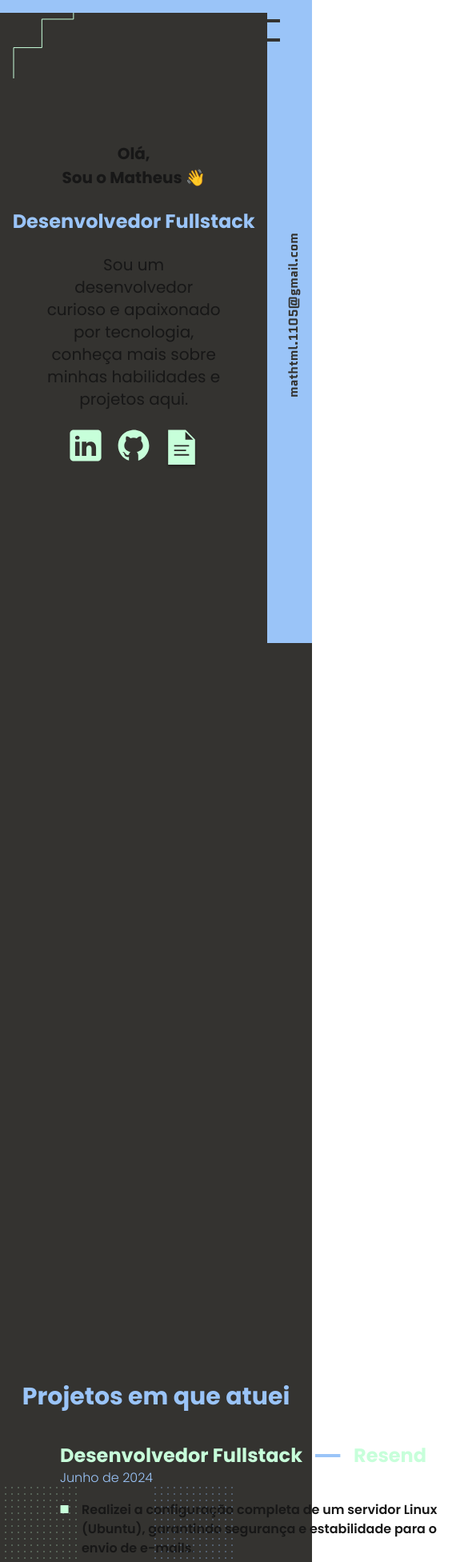
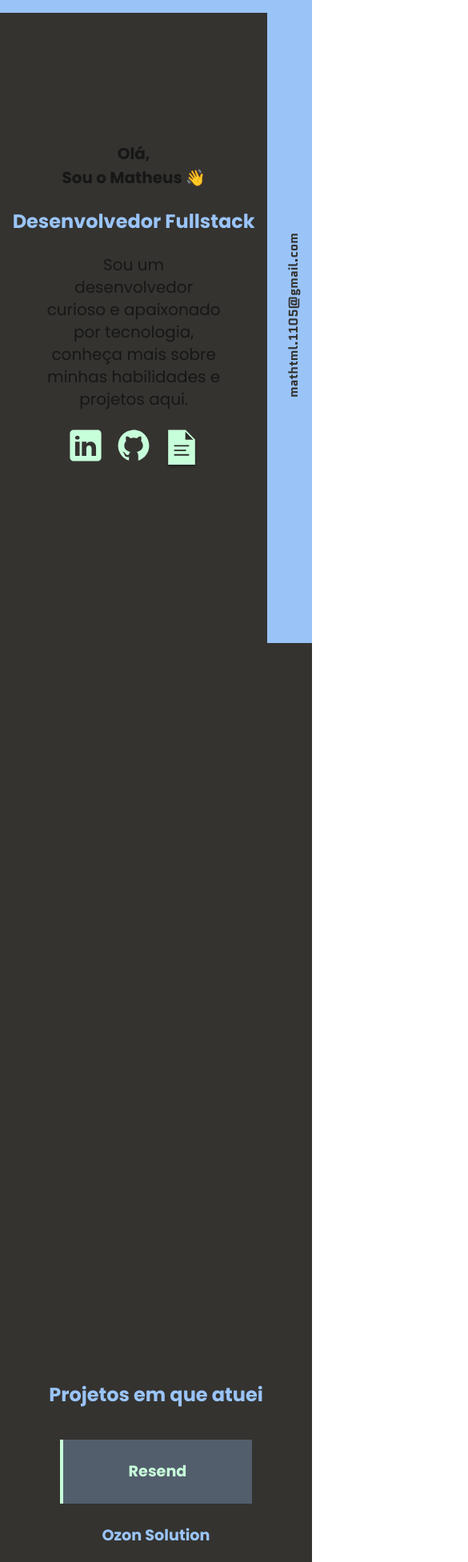
Before and after one commit to fatekkl/Portfolio-Next, a Next.js app: page / in a window 390 px wide. Shown: the part 40-1993 px from the top of the page at 80% size, 585 px wide, since content can reach past the window. Built offline with nearby package versions, Linux system fonts and the light colour scheme.

Commit message:
adjust for start development on 360x800 screens

```diff
--- a/src/app/Components/Contact/index.tsx
+++ b/src/app/Components/Contact/index.tsx
@@ -6,14 +6,14 @@ export default function Contact() {
 
     return (
         <section className="max-sm:h-[60vh] md:min-h-[50vh] w-auto bg-jordy flex flex-col items-center justify-between">
-            <h1 className="md:text-4xl font-bold text-jet max-sm:text-center max-sm:mt-8 max-sm:text-3xl">Mande uma mensagem!</h1>
+            <h1 className="md:text-4xl font-bold text-jet max-sm:text-center max-sm:mt-8 max-sm:text-2xl">Mande uma mensagem!</h1>
             <h2 className="md:text-2xl font-bold text-jet  max-sm:text-xl">Inove. Conecte. Fale comigo!</h2>
             <div className="flex flex-col gap-8">
-                <a href="mailto:mathtml.1105@gmail.com?body=Ol%C3%A1,%20vimos%20seu%20portf%C3%B3lio..." target="_blank" rel="noopener noreferrer" className="w-96 h-20 bg-tea rounded-2xl flex items-center text-jet font-bold gap-4 text-xl justify-start transition-all duration-300 ease-in-out hover:cursor-pointer hover:scale-110 max-sm:scale-75">
+                <a href="mailto:mathtml.1105@gmail.com?body=Ol%C3%A1,%20vimos%20seu%20portf%C3%B3lio..." target="_blank" rel="noopener noreferrer" className="w-96 h-20 bg-tea rounded-2xl flex items-center text-jet font-bold gap-4 text-xl justify-start transition-all duration-300 ease-in-out hover:cursor-pointer hover:scale-110 max-sm:scale-75 max-sm:hover:scale-90">
                     <ContactButton path="../../../assets/email.png" />
                     <span>mathtml.1105@gmail.com</span>
                 </a>
-                <a href="https://wa.me/5511987539647?text=Ol%C3%A1%20Matheus!" target="_blank" rel="noopener noreferrer" className="w-96 h-20 bg-tea rounded-2xl flex items-center text-jet font-bold gap-12 text-xl transition-all duration-300 ease-in-out justify-start hover:cursor-pointer hover:scale-110 max-sm:scale-75">
+                <a href="https://wa.me/5511987539647?text=Ol%C3%A1%20Matheus!" target="_blank" rel="noopener noreferrer" className="w-96 h-20 bg-tea rounded-2xl flex items-center text-jet font-bold gap-12 text-xl transition-all duration-300 ease-in-out justify-start hover:cursor-pointer max-sm:hover:scale-90 hover:scale-110 max-sm:scale-75">
                     <ContactButton path="../../../assets/whatsapp.png" />
                     <span>+55 11 98753-9647</span>
                 </a>
--- a/src/app/Components/Menu/index.tsx
+++ b/src/app/Components/Menu/index.tsx
@@ -32,7 +32,7 @@ export default function Menu() {
     }
 
     return (
-        <div onClick={transformMenu} className="w-full flex justify-end mt-10 absolute z-50">
+        <div onClick={transformMenu} className="w-full flex justify-end mt-10 absolute z-50 max-sm:hidden">
             <div className={`flex flex-col gap-5 fixed transform scale-x-[-1] cursor-pointer transition-all duration-2000 ease-in-out z-50 mt-6 mr-10`}>
                 <svg
                     className={`transition-all duration-500 ease-in-out ${menuOpen ? "-rotate-45" : "rotate-0"}`}
--- a/src/app/Components/Principal/index.tsx
+++ b/src/app/Components/Principal/index.tsx
@@ -28,9 +28,10 @@ export default function Principal() {
       <section className="w-full md:w-2/3 h-auto md:h-screen bg-jet relative">
         {/* Conteúdo da Seção Jet */}
         {/* Ajuste de margens para telas menores e absolutas em telas maiores */}
-        <div className="absolute ml-4 md:ml-12 mt-8">
+        <div className="absolute ml-4 md:ml-12 mt-8 max-sm:hidden">
           <Stair />
         </div>
+
 
         {/* Elementos decorativos que podem ficar ocultos em telas muito pequenas */}
         <div className="max-sm:hidden absolute left-2/4 opacity-30 top-48">
--- a/src/app/Components/Projects/index.tsx
+++ b/src/app/Components/Projects/index.tsx
@@ -173,27 +173,27 @@ export default function Projects() {
       className="bg-jet min-h-screen bg-no-repeat bg-bottom bg-contain flex justify-center relative"
     >
       {/* Elementos decorativos */}
-      <div className="absolute top-1/4 right-3/4 opacity-30">
+      <div className="absolute max-sm:hidden top-1/4 right-3/4 opacity-30">
         <DotSquare />
       </div>
-      <div className="absolute bottom-1/4 left-1/4 opacity-30">
+      <div className="absolute max-sm:hidden bottom-1/4 left-1/4 opacity-30">
         <DotSquare />
       </div>
-      <div className="absolute top-1/4 right-1/4 opacity-40">
+      <div className="absolute max-sm:hidden top-1/4 right-1/4 opacity-40">
         <DotSquare color="#9AC4F8" />
       </div>
-      <div className="absolute bottom-1/4 left-3/4 opacity-40">
+      <div className="absolute max-sm:hidden bottom-1/4 left-3/4 opacity-40">
         <DotSquare color="#9AC4F8" />
       </div>
 
       {/* Conteúdo principal */}
       <div className="w-[50rem] h-[35rem] flex flex-col items-center gap-10 mt-20">
         <div className="w-full flex items-center justify-evenly">
-          <h1 className="text-3xl font-bold text-jordy">Projetos em que atuei</h1>
-          <Line2 />
+          <h1 className="md:text-3xl max-sm:text-2xl font-bold text-jordy">Projetos em que atuei</h1>
+          <Line2/>
         </div>
 
-        <div className="w-[55rem] h-[50rem] flex justify-between">
+        <div className="md:w-[55rem] h-[50rem] flex justify-between">
           {/* Lista de Projetos */}
           <div className="h-full w-60 overflow-auto flex flex-col">
             <UniqueProject
@@ -224,7 +224,7 @@ export default function Projects() {
           </div>
 
           {/* Descrições do Projeto */}
-          <div className="w-[35rem] h-full flex flex-col gap-4">
+          <div className="w-[35rem] h-full flex flex-col gap-4 max-sm:hidden">
             <div>
               <div className="flex justify-start gap-4">
                 <h1 className="text-tea text-2xl font-bold">
```
